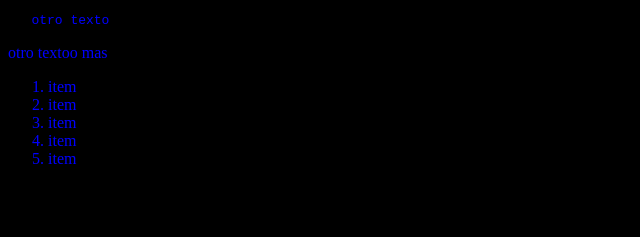
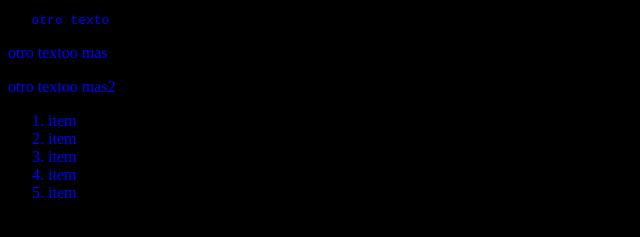
Before and after one commit to Codester6000/primera_pagina, a plain HTML site: page html clase 1/index.html in a window 1280 px wide. Shown: the part 119-356 px from the top of the page, without its empty margins (0-640 px from the left). Drawn offline with Linux system fonts and the light colour scheme.

Commit message:
modificaion 2

```diff
--- a/html clase 1/index.html
+++ b/html clase 1/index.html
@@ -15,6 +15,7 @@
         <pre>   otro texto </pre>
         </p>
         <p>otro textoo mas</p>
+        <p>otro textoo mas2</p>
         <ol>
             <li>item</li>
             <li>item</li>
```
